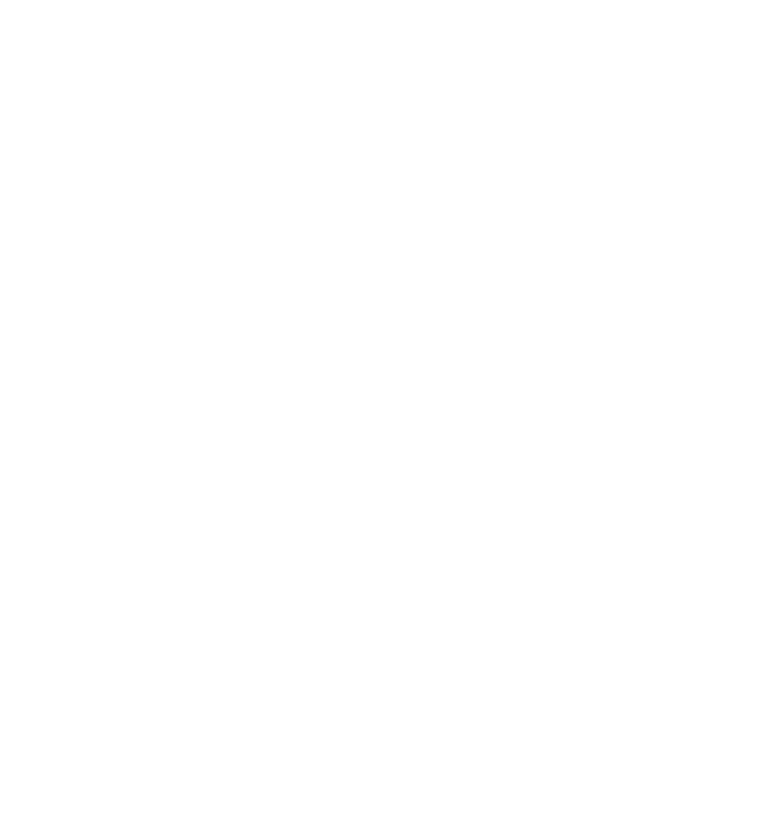
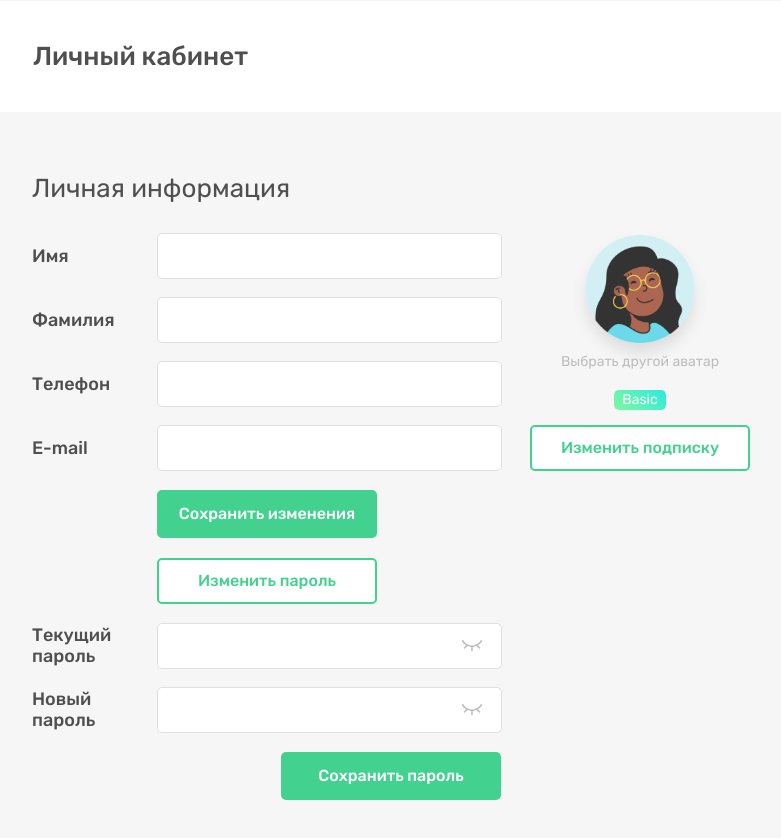
Before and after one commit to Olha98/Make-it-habits-ReactProject, a React (Create React App) app: page /profile in a window 1280 px wide. Shown: the top 838 px of the page, without its empty margins (249-1030 px from the left). Before the commit the page ends 800 px from the top, so only its background shows below. Built offline with nearby package versions, Linux system fonts and the light colour scheme.

Commit message:
profile link

```diff
--- a/src/components/Avatar/Avatar.js
+++ b/src/components/Avatar/Avatar.js
@@ -1,9 +1,16 @@
-import React from "react";
+import React, { Component } from "react";
+// import { connect } from "react-redux";
+import { NavLink } from "react-router-dom";
+
 import style from "./Avatar.module.css";
 import { avatars } from "./dataAvatar";
 // ------------------------
+class Avatar extends Component {
+  changeAvatar = (e) => {
+    //
+  };
 
-function Avatar() {
+  render() {
     return (
       <>
         <div className={style.container}>
@@ -13,8 +20,19 @@ function Avatar() {
           <div className={style.wrapperMain}>
             <ul className={style.list}>
               {avatars.map((avatar) => (
-              <li key={avatar.id} className={style.item}>
-                <img src={avatar.image} alt="avatar" width="157" height="157" />
+                <li
+                  key={avatar.id}
+                  onClick={this.changeAvatar}
+                  className={style.item}
+                >
+                  <NavLink exact to="/profile">
+                    <img
+                      src={avatar.image}
+                      alt="avatar"
+                      width="157"
+                      height="157"
+                    />
+                  </NavLink>
                 </li>
               ))}
             </ul>
@@ -23,5 +41,15 @@ function Avatar() {
       </>
     );
   }
+}
+// const mapStateToProps = (state) => {
+//   return {
+//     avatar: state.user.avatar,
+//   }
+// };
 
+// const mapDispatchToProps  {
+//     onChangeAvatar: avatarOperations.changeAvatar,
+// };
 export default Avatar;
+// export default connect(null, mapDispatchToProps)(Avatar);
--- /dev/null
+++ b/src/components/Profile/Profile.js
@@ -0,0 +1,160 @@
+import React, { Component } from "react";
+import { NavLink } from "react-router-dom";
+import style from "./Profile.module.css";
+import { ReactComponent as OpenedEye } from "../../assests/images/profile/openedEye.svg";
+import { ReactComponent as ClosedEye } from "../../assests/images/profile/closedEye.svg";
+
+import avatar1 from "../../assests/images/avatars/Avatar-7.png";
+
+const user = {
+  avatar: `${avatar1}`,
+  firstname: "Anna",
+  lastname: "Vygovska",
+  phone: "38 050 545 06 52",
+  email: "pillowforneedles@gmail.com",
+};
+
+class Profile extends Component {
+  state = {
+    inputPassword: {
+      eyeOldPassword: false,
+      eyeNewPassword: false,
+      typePassword: "password",
+      typeText: "text",
+    },
+  };
+
+  onEyeIconOldPassword = () => {
+    this.setState((prevState) => ({
+      eyeOldPassword: !prevState.inputPassword.eyeOldPassword,
+    }));
+  };
+  onEyeIconNewPassword = () => {
+    this.setState(
+      (prevState) =>
+        (this.state.inputPassword.eyeNewPassword = !prevState.inputPassword
+          .eyeNewPassword)
+    );
+  };
+
+  render() {
+    const {
+      eyeOldPassword,
+      eyeNewPassword,
+      typePassword,
+      typeText,
+    } = this.state.inputPassword;
+
+    return (
+      <>
+        <div className={style.container}>
+          <div className={style.wrapperHeader}>
+            <h2 className={style.title}>Личный кабинет</h2>
+          </div>
+
+          <div className={style.wrapperMain}>
+            <h3 className={style.titleInfo}>Личная информация</h3>
+
+            <div className={style.wrapperForm}>
+              <div className={style.wrapperFirstColumn}>
+                <form className={style.form}>
+                  <label className={style.label}>
+                    <span className={style.titleInput}>Имя</span>
+                    <input name="firstname" className={style.input} />
+                  </label>
+                  <label className={style.label}>
+                    <span className={style.titleInput}>Фамилия</span>
+                    <input name="lastname" className={style.input} />
+                  </label>
+                  <label className={style.label}>
+                    <span className={style.titleInput}>Телефон</span>
+                    <input name="phone" className={style.input} />
+                  </label>
+                  <label className={style.label}>
+                    <span className={style.titleInput}>E-mail</span>
+                    <input name="email" className={style.input} />
+                  </label>
+                  <button type="submit" className={style.btnSaveChange}>
+                    Сохранить изменения
+                  </button>
+                </form>
+                <button
+                  onClick={this.onEyeIconNewPassword}
+                  className={style.buttonChangePassword}
+                >
+                  Изменить пароль
+                </button>
+              </div>
+
+              <div className={style.wrapperSecondColumn}>
+                <NavLink
+                  exact
+                  className={style.avatarWrapper}
+                  to="/profile/avatar"
+                >
+                  <img
+                    src={user.avatar}
+                    alt="avatar"
+                    width="108"
+                    higth="108"
+                    className={style.avatar}
+                  />
+                </NavLink>
+                <NavLink
+                  exact
+                  className={style.editAvatar}
+                  to="/profile/avatar"
+                >
+                  Выбрать другой аватар
+                </NavLink>
+                <div className={style.subscription}>
+                  <span className={style.subscriptionName}>Basic</span>
+                </div>
+                <button className={style.button}>Изменить подписку</button>
+              </div>
+            </div>
+
+            <form className={style.form}>
+              <label className={style.label}>
+                <span className={style.titleInput}>Текущий пароль</span>
+                <div
+                  className={style.eyeImage}
+                  onClick={this.onEyeIconOldPassword}
+                >
+                  {!eyeOldPassword ? <ClosedEye /> : <OpenedEye />}
+                </div>
+                <input
+                  type={!eyeOldPassword ? typePassword : typeText}
+                  name="password"
+                  className={style.input}
+                />
+              </label>
+
+              <label className={style.label}>
+                <span className={style.titleInput}>Новый пароль</span>
+
+                <div
+                  className={style.eyeImage}
+                  onClick={this.onEyeIconNewPassword}
+                >
+                  {!eyeNewPassword ? <ClosedEye /> : <OpenedEye />}
+                </div>
+
+                <input
+                  type={!eyeNewPassword ? typePassword : typeText}
+                  name="password"
+                  className={style.input}
+                />
+              </label>
+
+              <button type="submit" className={style.btnSaveChange}>
+                Сохранить пароль
+              </button>
+            </form>
+          </div>
+        </div>
+      </>
+    );
+  }
+}
+export default Profile;
--- /dev/null
+++ b/src/components/Profile/Profile.module.css
@@ -0,0 +1,232 @@
+*,
+*::before,
+*::after {
+  margin: 0;
+  padding: 0;
+  box-sizing: inherit;
+}
+
+html {
+  box-sizing: border-box;
+  font-size: 0;
+}
+
+ul,
+ol {
+  list-style: none;
+  font-size: 0;
+}
+
+a {
+  text-decoration: none;
+}
+
+img {
+  display: block;
+  max-width: 100%;
+  height: auto;
+  margin: 0;
+  padding: 0;
+}
+
+/* ------------ */
+
+.container {
+  width: 842px;
+  margin: 0 auto;
+}
+
+.wrapperHeader {
+  border: 1px solid #f6f6f6;
+  padding: 40px 62px;
+}
+
+.title {
+  font-family: "Rubik", sans-serif;
+  font-style: normal;
+  font-weight: 500;
+  font-size: 26px;
+  line-height: 31px;
+  color: #4f4f4f;
+}
+
+/* -------- Main -------- */
+.wrapperMain {
+  background-color: #f6f6f6;
+  padding: 60px 62px;
+}
+.wrapperForm {
+  display: flex;
+  justify-content: space-between;
+  /* background-color: #f6f6f6;
+  padding: 60px 62px; */
+}
+
+.titleInfo {
+  font-family: "Rubik", sans-serif;
+  font-style: normal;
+  font-weight: normal;
+  font-size: 26px;
+  line-height: 31px;
+  color: #4f4f4f;
+  margin-bottom: 30px;
+}
+
+.wrapperFirstColumn {
+  justify-content: space-between;
+  width: 470px;
+  margin-bottom: 20px;
+}
+
+.wrapperFirstColumn:last-child {
+  margin-bottom: 0;
+}
+
+.wrapperSecondColumn {
+  width: 220px;
+}
+.form {
+  display: flex;
+  flex-direction: column;
+}
+
+.form:not(:last-child) {
+  margin-bottom: 20px;
+}
+
+.label {
+  position: relative;
+
+  display: flex;
+  justify-content: space-between;
+  align-items: center;
+  width: 470px;
+  height: 44px;
+}
+
+.label:not(:last-child) {
+  margin-bottom: 20px;
+}
+
+.titleInput {
+  font-family: "Rubik", sans-serif;
+  font-style: normal;
+  font-weight: 500;
+  font-size: 18px;
+  line-height: 21px;
+  color: #4f4f4f;
+  width: 125px;
+}
+
+.input {
+  width: 345px;
+  font-family: "Rubik", sans-serif;
+  font-style: normal;
+  font-weight: normal;
+  font-size: 18px;
+  line-height: 44px;
+  color: #4f4f4f;
+  border: 1px solid #e0e0e0;
+  border-radius: 5px;
+  padding: 0 20px;
+}
+
+.eyeImage {
+  position: absolute;
+  /* width: 20px;
+  height: 16px; */
+  right: 20px;
+}
+
+.wrapperSecondColumn {
+  display: flex;
+  align-items: center;
+  justify-content: center;
+  flex-direction: column;
+  width: 220px;
+  height: 238px;
+  margin-bottom: 20px;
+}
+
+.avatarWrapper {
+  display: flex;
+  flex-wrap: wrap;
+  width: 108px;
+  height: 108px;
+  border-radius: 50%;
+  margin-bottom: 10px;
+  box-shadow: 0px 10px 16px rgba(0, 0, 0, 0.1);
+}
+
+.avatar {
+  width: 108px;
+  height: 108px;
+  cursor: pointer;
+}
+
+.editAvatar {
+  font-family: "Rubik", sans-serif;
+  font-style: normal;
+  font-weight: normal;
+  font-size: 14px;
+  line-height: 17px;
+  color: #bdbdbd;
+  margin-bottom: 20px;
+  cursor: pointer;
+}
+
+.subscription {
+  width: 52px;
+  height: 20px;
+
+  color: #ffffff;
+  font-family: "Rubik", sans-serif;
+  font-style: normal;
+  font-weight: normal;
+  font-size: 14px;
+  line-height: 20px;
+  background: linear-gradient(222.27deg, #2eebda 3.75%, #7cf7a3 94.69%);
+  border-radius: 5px;
+
+  margin-bottom: 15px;
+}
+.subscriptionName {
+  display: flex;
+  justify-content: center;
+}
+.btnSaveChange {
+  width: 220px;
+  font-family: "Rubik", sans-serif;
+  font-style: normal;
+  font-weight: 500;
+  font-size: 16px;
+
+  background: #43d190;
+  border: 2px solid #43d190;
+  border-radius: 5px;
+  color: #ffffff;
+  line-height: 44px;
+  margin: 0 auto;
+  cursor: pointer;
+}
+
+.button,
+.buttonChangePassword {
+  font-family: "Rubik", sans-serif;
+  font-style: normal;
+  font-weight: 500;
+  font-size: 16px;
+
+  background: #ffffff;
+  border: 2px solid #43d190;
+  border-radius: 5px;
+  color: #43d190;
+  line-height: 42px;
+  width: 220px;
+  cursor: pointer;
+}
+.buttonChangePassword {
+  display: block;
+  margin: 0 auto;
+  cursor: pointer;
+}
--- a/src/views/ProfilePage.js
+++ b/src/views/ProfilePage.js
@@ -1,7 +1,12 @@
 import React from "react";
+import Profile from "../components/Profile/Profile";
 
 const ProfilePage = () => {
-  return <></>;
+  return (
+    <>
+      <Profile />
+    </>
+  );
 };
 
 export default ProfilePage;
```
Lines whose indentation alone changed are shown as unchanged.
